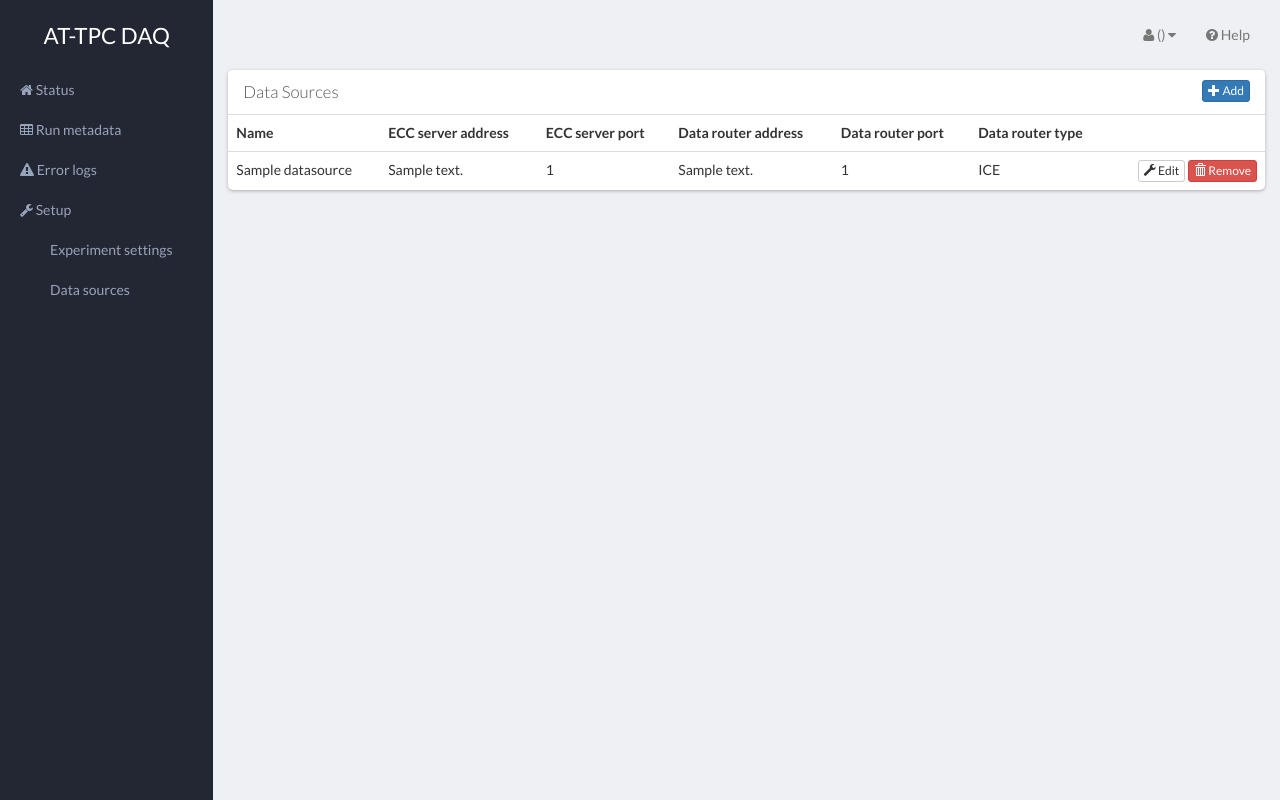
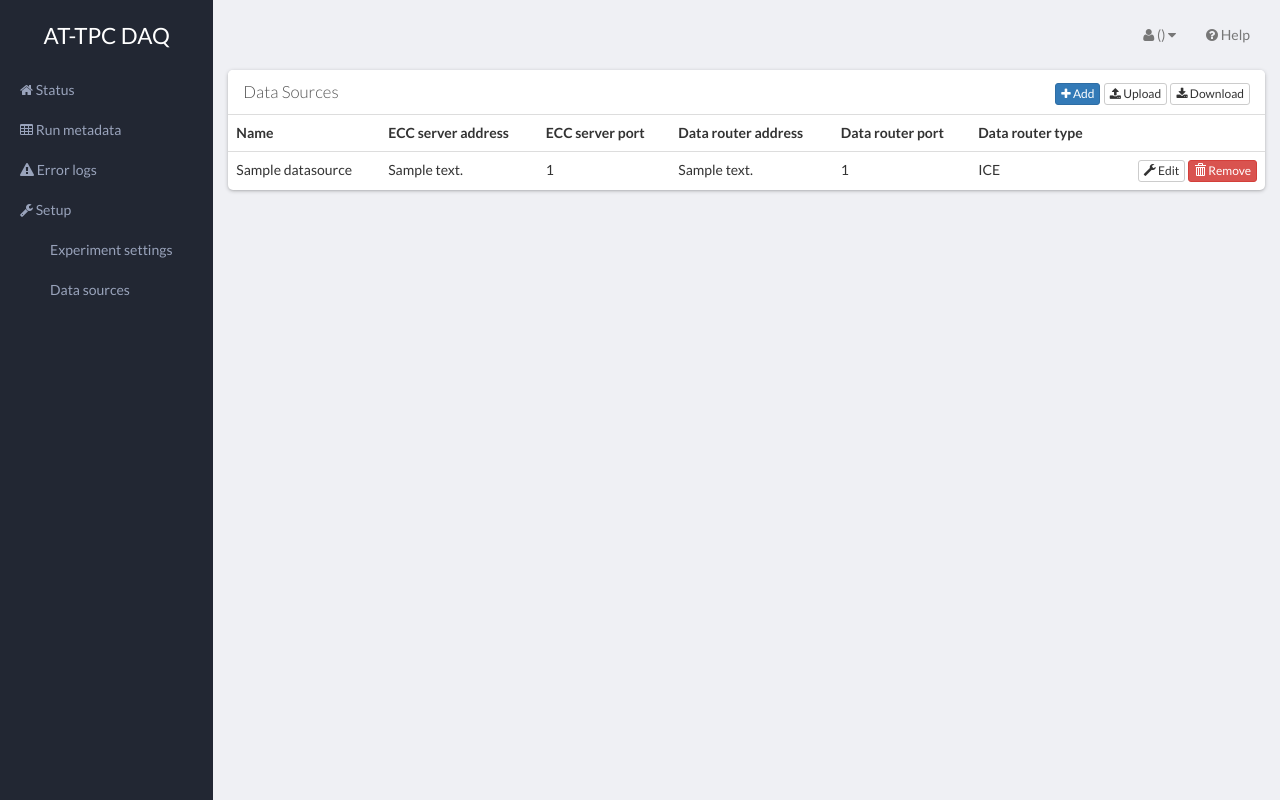
Before and after one commit to ATTPC/attpc-daq, a Django app: template web/attpcdaq/templates/daq/data_source_list.html in a window 1280 px wide. Run offline with Django 3.2, Linux system fonts and the light colour scheme; the template is opened without the code that fills it: values that come from a table or form of the project are taken from there, others are empty; tables that the repository leaves empty hold one stand-in row (values such as "Sample post"); parts of the project's set-up code (start-up, migrations or seed data) failed here and were passed over; some libraries are stand-ins or nearby versions.

Commit message:
Added function to serialize/download list of data sources.

```diff
--- a/web/attpcdaq/daq/urls.py
+++ b/web/attpcdaq/daq/urls.py
@@ -16,6 +16,8 @@ urlpatterns = [
     url(r'^sources/change_state_all/$', views.source_change_state_all, name='daq/source_change_state_all'),
     url(r'^sources/choose_config/(\d+)$', views.choose_config, name='daq/choose_config'),
 
+    url(r'^sources/download/$', views.download_datasource_list, name='daq/download_datasource_list'),
+
     url(r'^runs/$', views.ListRunMetadataView.as_view(), name='daq/run_list'),
     url(r'^runs/edit/(?P<pk>\d+)$', views.UpdateRunMetadataView.as_view(), name='daq/update_run_metadata'),
     url(r'^runs/download$', views.download_run_metadata, name='daq/download_run_metadata'),
--- a/web/attpcdaq/templates/daq/data_source_list.html
+++ b/web/attpcdaq/templates/daq/data_source_list.html
@@ -3,15 +3,22 @@
 
 {% block title %}Data Sources - AT-TPC DAQ{% endblock %}
 
-
 {% block body %}
     <div class="panel panel-default">
         <div class="panel-heading">
             <span>
-                <a class="btn btn-primary btn-xs pull-right" href="{% url 'daq/add_source' %}">
-                    <span class="glyphicon glyphicon-plus"></span> Add
-                </a>
                 <span>Data Sources</span>
+                <div class="pull-right">
+                    <a class="btn btn-primary btn-xs" href="{% url 'daq/add_source' %}">
+                        <span class="fa fa-plus"></span> Add
+                    </a>
+                    <a class="btn btn-default btn-xs">
+                        <span class="fa fa-upload"></span> Upload
+                    </a>
+                    <a class="btn btn-default btn-xs" href="{% url 'daq/download_datasource_list' %}">
+                        <span class="fa fa-download"></span> Download
+                    </a>
+                </div>
             </span>
         </div>
         <table class="table table-hover">
```
Also changed, not shown: web/attpcdaq/daq/views.py (+22 -0 lines).
